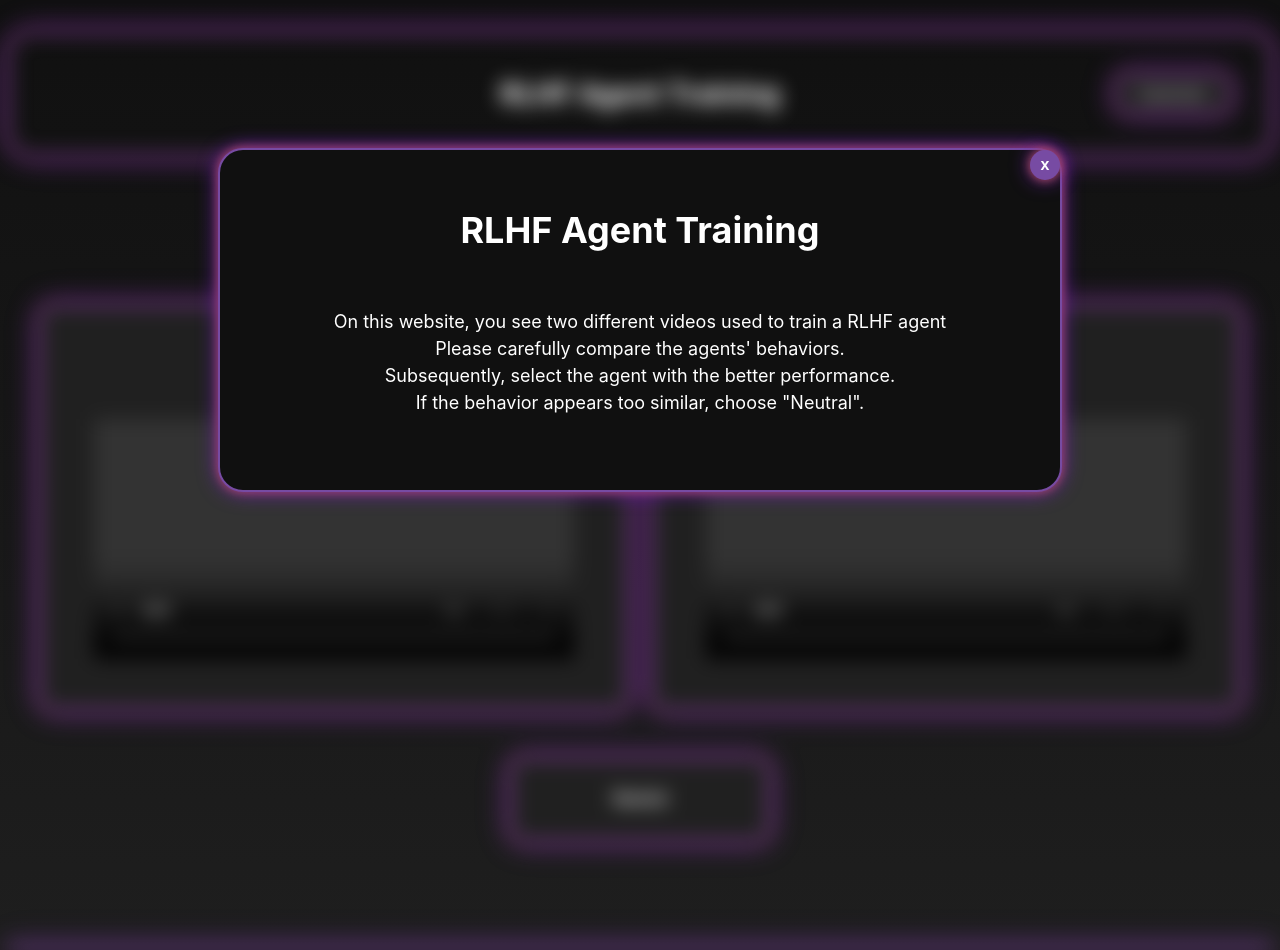
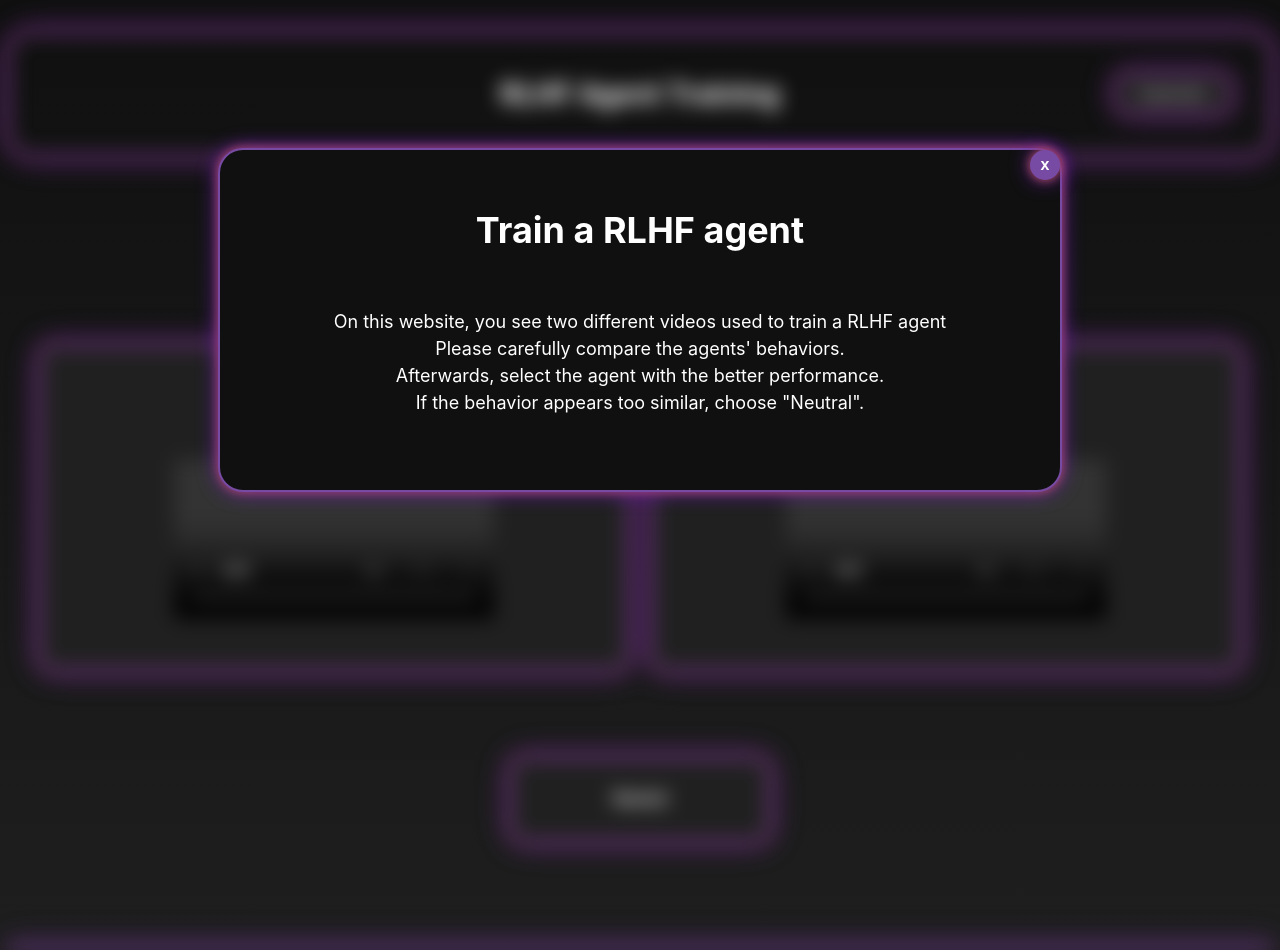
Before and after one commit to malikdurmus/RLHF-Gym, a Flask app: page / in a window 1280 px wide. Shown: the top 950 px of the page. Run offline with Flask 3, Linux system fonts and the light colour scheme; data that the repository does not hold is empty; parts of the project's set-up code (start-up, migrations or seed data) failed here and were passed over; some libraries are stand-ins or nearby versions.

Commit message:
Reverted app changes to a better working version

```diff
--- a/app/static/index2.css
+++ b/app/static/index2.css
@@ -152,7 +152,7 @@
 /* Settings for each individual agent option */
 .agentOptions {
   width: 49%;
-  min-height: 400px;
+  min-height: 220px;
   display: flex;
   flex-direction: column;
   align-items: center;
@@ -209,8 +209,8 @@
 
 /* Video elements settings */
 .videoElement {
-   min-width: 320px;
-   min-height: 240px;
+   max-width: 100%;
+   height: auto;
 }
 
 /* Group information container settings */
@@ -226,3 +226,6 @@
     margin: 0 10px;
     padding: 15px;
 }
+
+
+/* TODO Fix box size (Martin)
--- a/app/static/script.js
+++ b/app/static/script.js
@@ -43,18 +43,17 @@ async function fetchVideoPairs() {
 
     // Check if the JSON response contains a video pair and then update global videoPairs variable
     if (data.video_pairs && data.video_pairs.length > 0) {
-      loaded = true;
       videoPairs = data.video_pairs;
       currentIndex = 0;
       displayVideoPair(videoPairs[currentIndex]);
       updateStatus("Info: New video pairs have been loaded.");
+      loaded = true;
     } else {
       updateStatus("Info: No video pairs available at the moment. Waiting for new pairs...");
     }
   } catch (error) {
     console.error('Error fetching video pairs:', error);
     updateStatus("Info: Failed to fetch video pairs.");
-    displayLoader();
   }
 }
 
@@ -80,7 +79,6 @@ function setPreference(preference) {
   } else {
     updateStatus("Info: All pairs completed. Submitting feedback...");
     submitFeedback();
-    displayLoader();
   }
 }
 
@@ -95,7 +93,6 @@ async function submitFeedback() {
       body: JSON.stringify({ preferences: feedback })  // Sending the feedback in the request body
     });
     updateStatus("Info: Feedback submitted. Now waiting for new video pairs...");
-    displayLoader();
 
     // Resetting the feedback, video pairs and index after submission
     feedback = [];
--- a/app/templates/index2.html
+++ b/app/templates/index2.html
@@ -17,12 +17,12 @@
         <div>
             <!-- Modal close button -->
             <button class="modalCloseButton" id="modalCloseButton">x</button>
-            <h1>RLHF Agent Training</h1>
+            <h1>Train a RLHF agent</h1>
             <p>
                 <br>
                 On this website, you see two different videos used to train a RLHF agent<br>
                 Please carefully compare the agents' behaviors.<br>
-                Subsequently, select the agent with the better performance.<br>
+                Afterwards, select the agent with the better performance.<br>
                 If the behavior appears too similar, choose "Neutral".<br>
                 <br>
             </p>
@@ -56,7 +56,7 @@
                     <br>
                     <br>
                     <!-- Video of the first agent -->
-                    <video class="videoElement" id="video1" controls autoplay></video>
+                    <video class="videoElement" id="video1" width="320" height="240" controls autoplay></video>
                     <br>
                     <br>
                     <br>
@@ -73,7 +73,7 @@
                     <br>
                     <br>
                     <!-- Video of second agent -->
-                    <video class="videoElement" id="video2" controls autoplay></video>
+                    <video class="videoElement" id="video2" width="320" height="240" controls autoplay></video>
                     <br>
                     <br>
                     <br>
```
